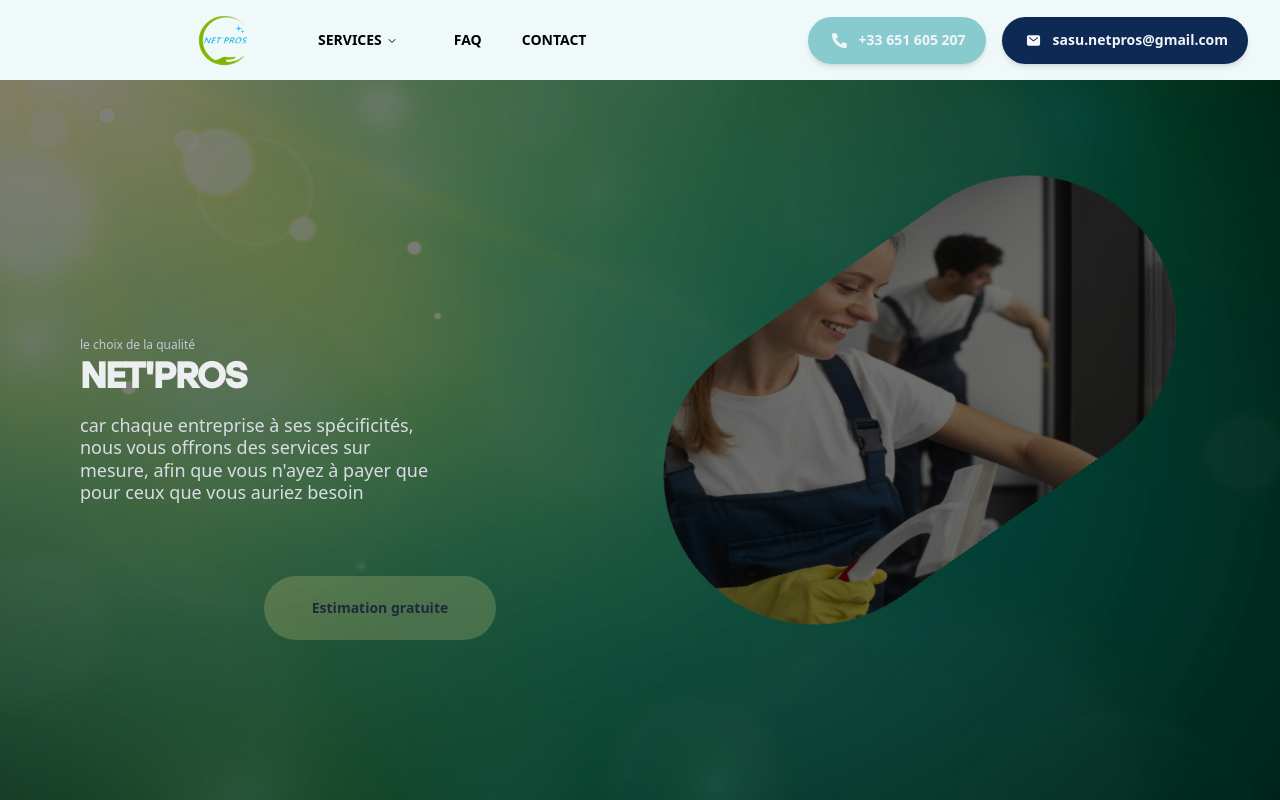
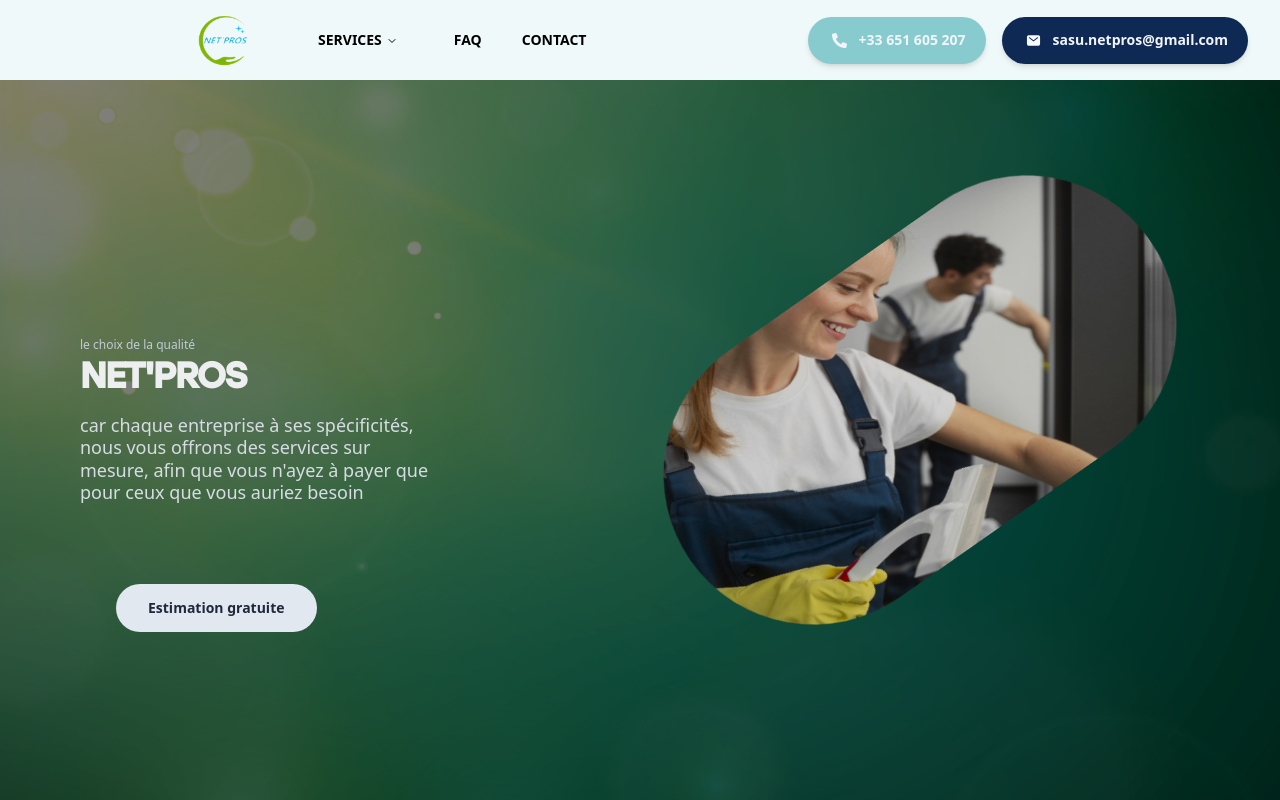
Before and after one commit to netproam/netpro, a Next.js app: page / in a window 1280 px wide. Shown: the top 800 px of the page. Built offline with nearby package versions, Linux system fonts and the light colour scheme.

Commit message:
une meilleur version pour la version detailler des produits

```diff
--- a/src/components/section/WelcomeSection.tsx
+++ b/src/components/section/WelcomeSection.tsx
@@ -50,16 +50,16 @@ que vous n'ayez à payer que pour ceux que vous auriez besoin`}
   <section
   ref={refWelcome}
   className="w-full h-[700px] lg:h-screen lg:p-20  overflow-hidden bg-transparent
-    relative flex flex-col lg:flex-row  items-center justify-center">
+    relative  flex flex-col lg:flex-row z-20  items-center justify-center">
 
 {/**mobile */   }
 <div className="w-full h-full z-20 absolute bottom-0">
     <img
-    className="w-full h-full brightness-50 "
+    className="w-full h-full brightness-[50%] "
     src="/test-bas.jpg "/>
 </div>
 
-<div className="relative -rotate-[35deg]
+<div className="relative -rotate-[35deg]   backdrop-blur-sm
 z-50
 w-full h-full order-2 hidden lg:flex flex items-center justify-center">
 
@@ -72,7 +72,7 @@ flex overflow-hidden
 
 src="/photo_welcome-min.jpeg"
 
-className="  z-50 object-right w-full h-full   rotate-[35deg]   absolute  scale-150      brightness-[45%]
+className="  z-50 object-right w-full h-full   rotate-[35deg]   absolute  scale-150      brightness-[85%]
  "/>
 </div>
 
@@ -83,7 +83,7 @@ className="  z-50 object-right w-full h-full   rotate-[35deg]   absolute  scale-
 
 </div>
 
-  <section className="flex flex-col     lg:pt-10
+  <section className="flex flex-col    my-auto  lg:pt-10 backdrop-md
 
   z-20 gap-0 text-left  items-center justify-center w-full h-full  ">
     <div className="flex flex-col
@@ -143,14 +143,15 @@ t  flex flex-col gap-0
       initial={{opacity:0}}
       animate={{opacity:[0,1],y:[100,0]}}
   transition={{duration:1.25,delay:2.25}}
-  className="  p-2 px-4 lg:hover:bg-slate-300
-  text-slate-100 cursor-pointer     w-full lg:w-fit
-  lg:hover:text-slate-800 duration-150  rounded-full
-  items-center justify-center flex z-20   absolute bottom-20     lg:mt-10
-  lg:bg-amber-200  lg:bg-opacity-20 py-2 ">
-   <DialogEstimation styleBtn="bg-slate-300
+  className="  p-2 px-4
+  text-slate-100 cursor-pointer     w-full lg:w-full
+  lg:hover:text-slate-800 duration-150   bg-black
+  items-center justify-center flex z-20   absolute bottom-20 lg:justify-start zz-50     lg:mt-10
+ bg-transparent py-2 ">
+   <DialogEstimation styleBtn="bg-slate-200
 
-   rounded-full py-6 lg:bg-transparent hover:bg-green-600 hover:bg-opacity-[30%] hover:text-slate-100   text-slate-800" />
+   rounded-full py-6
+   hover:bg-green-600 hover:bg-opacity-[30%] hover:text-slate-100   text-slate-800" />
     </motion.div>
   </div>
 
```
